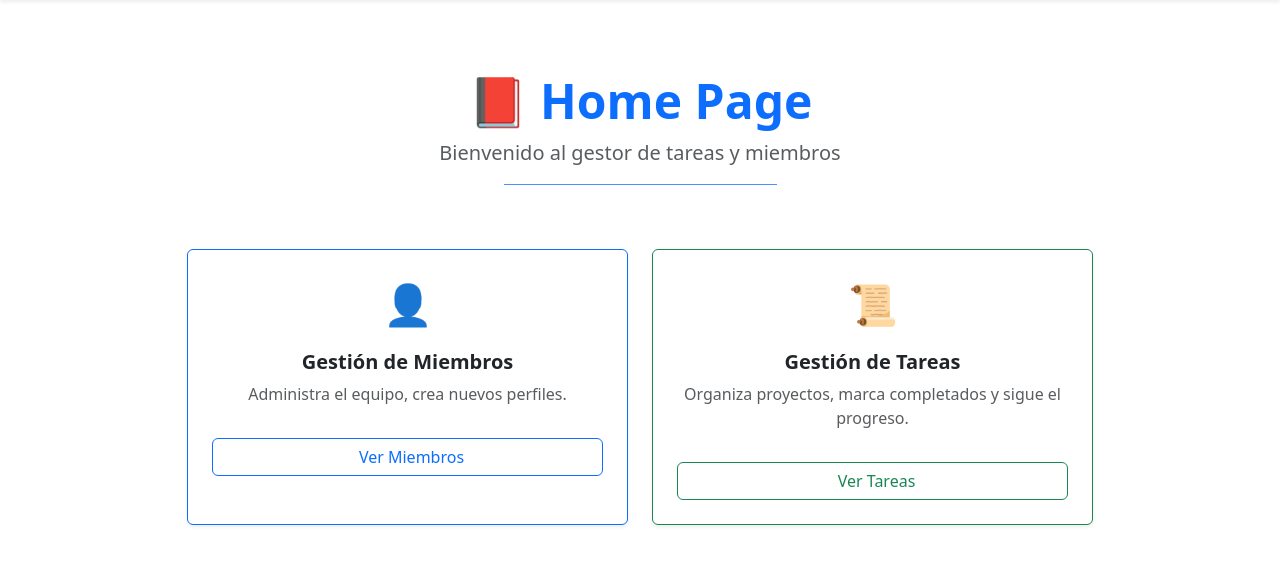
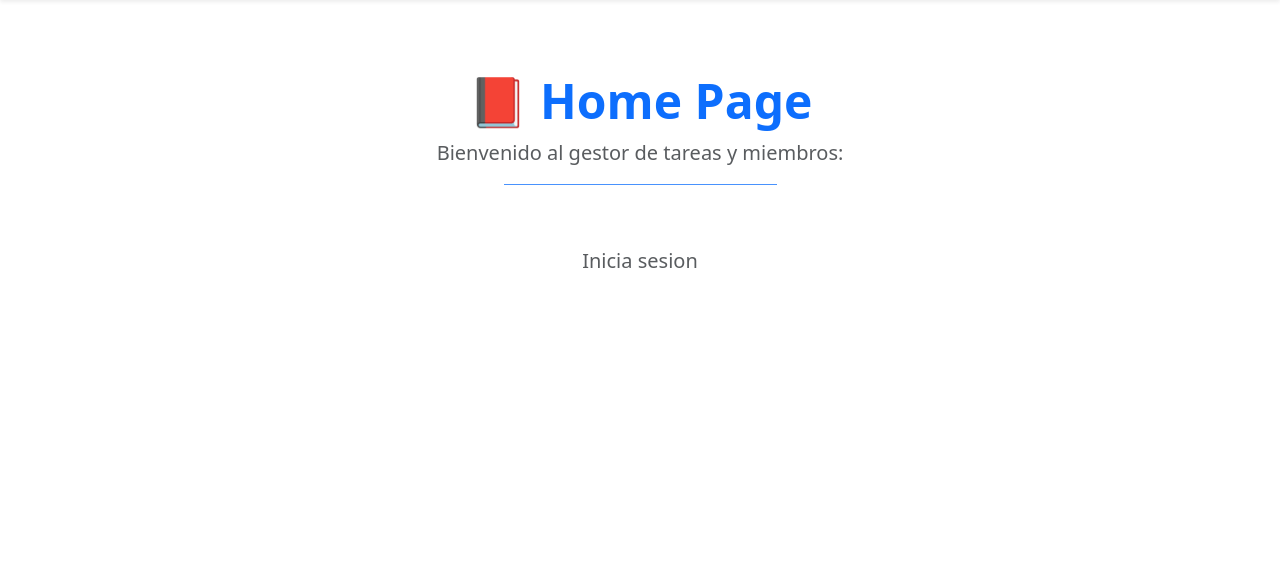
Before and after one commit to carlosingsistem/equipotrabajo, a Flask app: template blueprintapp/core/templates/core/index.html in a window 1280 px wide. Shown: the part 56-621 px from the top of the page. Run offline with Flask 3, Linux system fonts and the light colour scheme; the template is opened without the code that fills it, so the values that code supplies are empty.

Commit message:
Modificacion index para mostrar el mensaje inicia sesion en caso que el usuario no este logeado

```diff
--- a/blueprintapp/core/templates/core/index.html
+++ b/blueprintapp/core/templates/core/index.html
@@ -7,42 +7,15 @@
   <div class="row justify-content-center">
     <div class="col-12 text-center mb-5">
       <h1 class="display-5 fw-bold text-primary">📕 Home Page</h1>
-      <p class="lead text-muted">Bienvenido al gestor de tareas y miembros</p>
+      <p class="lead text-muted">Bienvenido al gestor de tareas y miembros: {% if current_user.is_authenticated %} {{ current_user.username }} {% endif %}</p>
       <hr class="w-25 mx-auto text-primary opacity-75">
     </div>
   </div>
-
-  <div class="row g-4 justify-content-center">
-
-    <!-- Tarjeta de Miembros -->
-    <div class="col-md-6 col-lg-5">
-      <div class="card h-100 border-primary shadow-sm text-center">
-        <div class="card-body p-4">
-          <div class="mb-3 fs-1 text-primary">👤</div>
-          <h5 class="fw-bold">Gestión de Miembros</h5>
-          <p class="text-muted">Administra el equipo, crea nuevos perfiles.</p>
-          <a href="{{ url_for('bp_miembro.index') }}" class="btn btn-outline-primary w-100 mt-3">
-            <i class="bi bi-person-badge me-2"></i> Ver Miembros
-          </a>
-        </div>
-      </div>
-    </div>
-
-    <!-- Tarjeta de Tareas -->
-    <div class="col-md-6 col-lg-5">
-      <div class="card h-100 border-success shadow-sm text-center">
-        <div class="card-body p-4">
-          <div class="mb-3 fs-1 text-success">📜</div>
-          <h5 class="fw-bold">Gestión de Tareas</h5>
-          <p class="text-muted">Organiza proyectos, marca completados y sigue el progreso.</p>
-          <a href="{{ url_for('bp_tarea.index') }}" class="btn btn-outline-success w-100 mt-3">
-            <i class="bi bi-list-task me-2"></i> Ver Tareas
-          </a>
-        </div>
-      </div>
-    </div>
-
+  {% if not current_user.is_authenticated %}
+  <div class="col-14 text-center mb-5">
+    <h2 class="lead text-muted">Inicia sesion</h2>
   </div>
+  {% endif %}
 </div>
 
 
```
